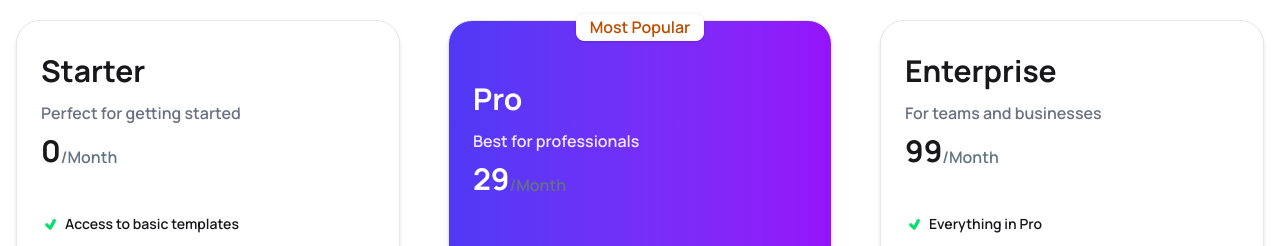
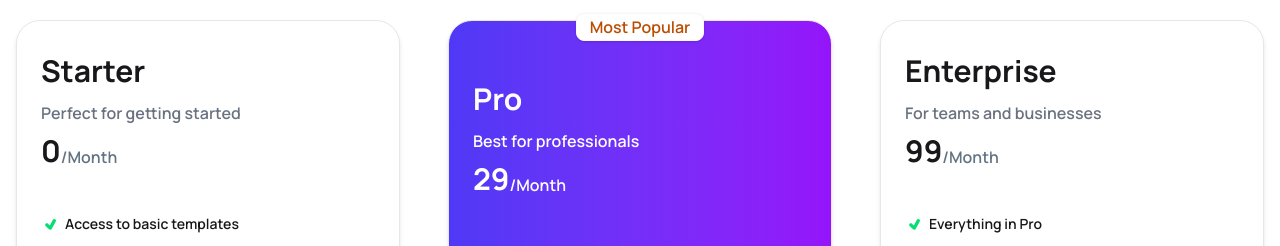
Before and after one commit to the-smri/assignment-6-DigiTools, a React (Vite) app: page / in a window 1280 px wide. Shown: the part 3180-3426 px from the top of the page. Built offline with nearby package versions, Linux system fonts and the light colour scheme.

Commit message:
Update pricing card

```diff
--- a/src/components/homepage/pricingSection/PricingCard.jsx
+++ b/src/components/homepage/pricingSection/PricingCard.jsx
@@ -26,13 +26,13 @@ const PricingCard = ({ price }) => {
           <div className="flex-row justify-between space-y-3">
             <h2 className="text-3xl font-bold">{price.priceTitle}</h2>
 
-            <span className={`text-base ${price.mostPopular ? 'text-purple-100' : 'text-gray-500'}`}>{price.smallDescription}</span>
+            <span className={`text-base ${price.mostPopular ? 'text-white' : 'text-gray-500'}`}>{price.smallDescription}</span>
           </div>
 
           <div className="flex justify-between items-center space-y-3">
             <h2 className="text-3xl font-bold">{price.monthlyPrice}</h2>
 
-            <p className={`text-xl ${price.mostPopular ? 'text-purple-100' : 'text-gray-500'}`}>/Month</p>
+            <p className={`text-xl ${price.mostPopular ? 'text-white' : 'text-gray-500'}`}>/Month</p>
           </div>
 
           <ul className="mt-6 flex flex-col gap-2 text-md">
```
